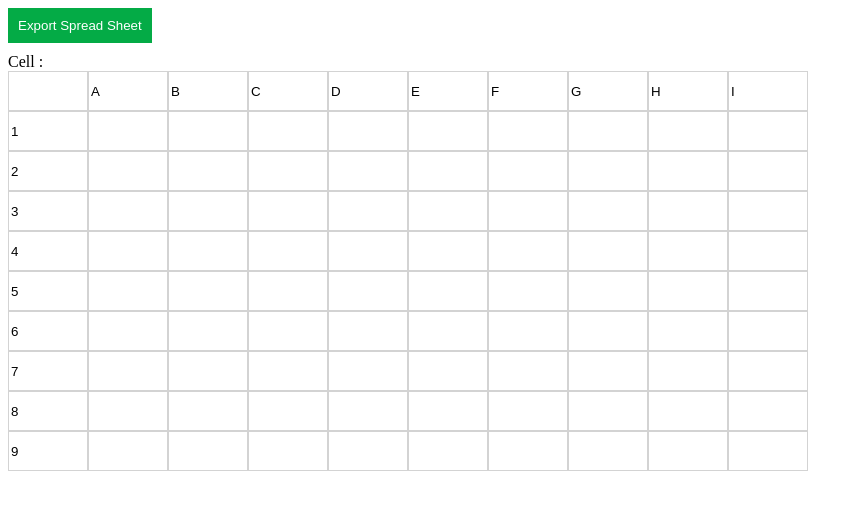
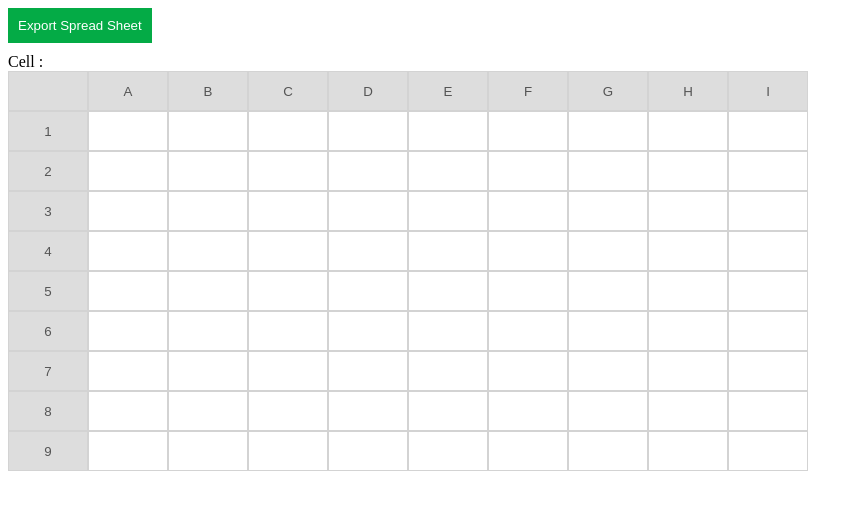
Before and after one commit to Je-chan/React-Accessibility, a plain HTML site: page 11_simple-project/index.html in a window 1280 px wide. Shown: the whole page, without its empty margins (0-863 px from the left). Drawn offline with Linux system fonts and the light colour scheme.

Commit message:
feat: active cell

```diff
--- a/11_simple-project/index.js
+++ b/11_simple-project/index.js
@@ -3,20 +3,56 @@ const ROWS = 10;
 const COLS = 10;
 const spreadSheet = [];
 
+const makeCellId = (row, col) => {
+  return "cell_" + row + col;
+};
+
 class Cell {
-  constructor(isHeader, disabled, data, row, column, active = false) {
+  constructor(
+    isHeader,
+    disabled,
+    data,
+    row,
+    column,
+    rowName,
+    columnName,
+    active = false,
+  ) {
     this.isHeader = isHeader;
     this.disabled = disabled;
     this.data = data;
     this.row = row;
     this.column = column;
+    this.rowName = rowName;
+    this.columnName = columnName;
     this.active = active;
   }
 
   getCellId() {
-    return "cell_" + this.row + this.column;
+    return makeCellId(this.row, this.column);
   }
 }
+
+const getElementFromRowCol = (row, col) => {
+  return document.querySelector("#" + makeCellId(row, col));
+};
+
+const handleCellClick = (cell) => {
+  const columnHeader = spreadSheet[0][cell.column];
+  const rowHeader = spreadSheet[cell.row][0];
+
+  const columnHeaderElement = getElementFromRowCol(
+    columnHeader.row,
+    columnHeader.column,
+  );
+  const rowHeaderElement = getElementFromRowCol(
+    rowHeader.row,
+    rowHeader.column,
+  );
+
+  columnHeaderElement.classList.add("active");
+  rowHeaderElement.classList.add("active");
+};
 
 const createCellElement = (cell) => {
   const cellElement = document.createElement("input");
@@ -24,6 +60,12 @@ const createCellElement = (cell) => {
   cellElement.id = cell.getCellId();
   cellElement.value = cell.data;
   cellElement.disabled = cell.disabled;
+
+  if (cell.isHeader) {
+    cellElement.classList.add("header");
+  }
+
+  cellElement.onclick = () => handleCellClick(cell);
 
   return cellElement;
 };
@@ -43,14 +85,44 @@ const drawSheet = () => {
   }
 };
 
+const getCellPropertyValue = (row, col) => {
+  const cellPropertyValue = {
+    rowName: row || "",
+    columnName: col ? String.fromCharCode(64 + col) : "",
+  };
+  if (row === 0) {
+    cellPropertyValue.isHeader = true;
+    cellPropertyValue.disabled = true;
+    cellPropertyValue.data = cellPropertyValue.columnName;
+  } else if (col === 0) {
+    cellPropertyValue.isHeader = true;
+    cellPropertyValue.disabled = true;
+    cellPropertyValue.data = cellPropertyValue.rowName;
+  } else {
+    cellPropertyValue.isHeader = false;
+    cellPropertyValue.disabled = false;
+    cellPropertyValue.data = "";
+  }
+
+  return cellPropertyValue;
+};
+
 const initSpreadSheet = () => {
   for (let row = 0; row < ROWS; row++) {
     const cols = [];
     for (let col = 0; col < COLS; col++) {
-      let cellData = "";
-      if (col === 0) cellData = row || "";
-      if (row === 0) cellData = col ? String.fromCharCode(64 + col) : "";
-      const cell = new Cell(false, false, cellData, row, col, false);
+      const { isHeader, disabled, data, rowName, columnName } =
+        getCellPropertyValue(row, col);
+      const cell = new Cell(
+        isHeader,
+        disabled,
+        data,
+        row,
+        col,
+        rowName,
+        columnName,
+        false,
+      );
       cols.push(cell);
     }
     spreadSheet.push(cols);
--- a/11_simple-project/main.css
+++ b/11_simple-project/main.css
@@ -19,3 +19,13 @@
 	outline: none;
 	box-sizing: border-box;
 }
+
+.cell.header{
+	text-align: center;
+	background-color: #ddd;
+}
+
+.cell.header.active {
+	background: lightblue;
+	color: white;
+}
```
